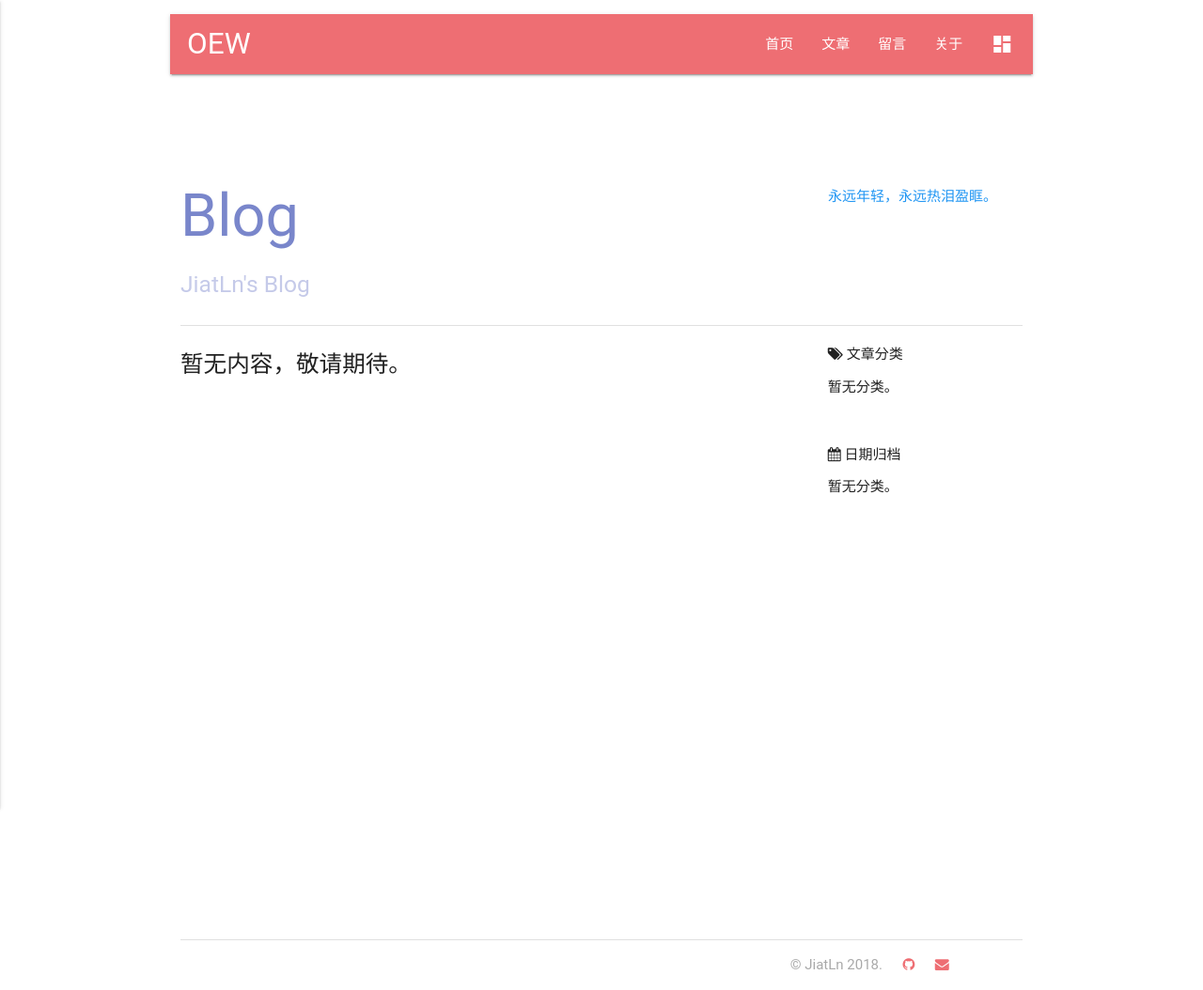
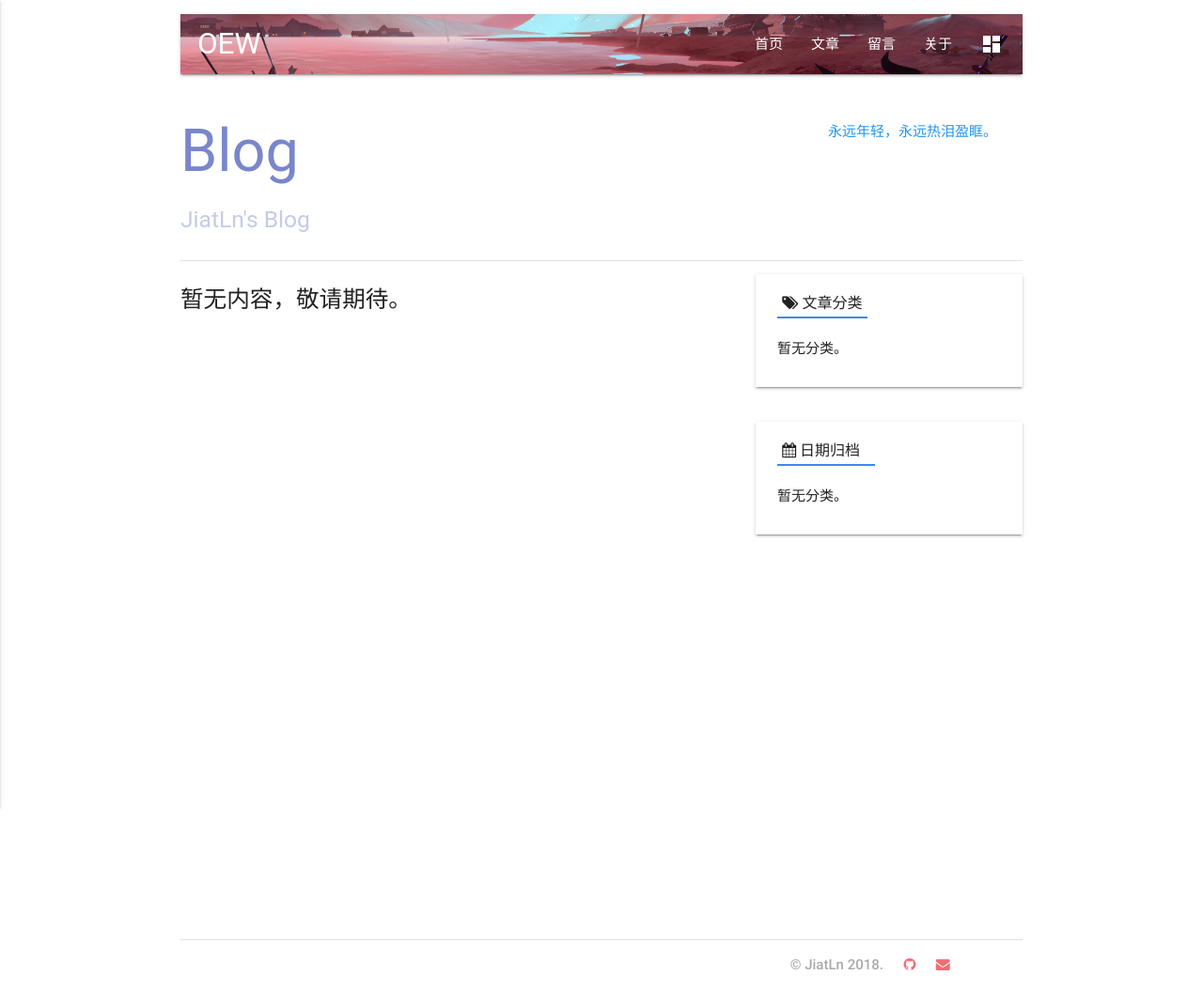
Before and after one commit to JiatLn/mysite, a Django app: template blog/templates/blog/blog_list.html in a window 1280 px wide. Shown: the whole page at 94% size. Run offline with Django 3.2, Linux system fonts and the light colour scheme; the template is opened without the code that fills it, so the values that code supplies are empty; parts of the project's set-up code (start-up, migrations or seed data) failed here and were passed over; some libraries are stand-ins or nearby versions; some web fonts are replaced.

Commit message:
前端进一步迭代

```diff
--- a/blog/templates/blog/blog_list.html
+++ b/blog/templates/blog/blog_list.html
@@ -26,7 +26,7 @@
                         <p>{{ blog.content|safe|striptags|truncatechars:'120' }}</p>
                     </div>
                     <div class="card-action">
-                        <i class="fa fa-tag" aria-hidden="true"></i> <a href="{% url 'blogs_with_type' blog.blog_type.pk %}">{{ blog.blog_type }}</a>&nbsp;&nbsp;&nbsp;&nbsp;
+                        <i class="fa fa-tag" aria-hidden="true"></i> <a href="{% url 'blogs_with_type' blog.blog_type.pk %}#banner">{{ blog.blog_type }}</a>&nbsp;&nbsp;&nbsp;&nbsp;
                         <i class="fa fa-clock-o" aria-hidden="true"></i> {{ blog.created_time|date:'Y-m-d' }}&nbsp;&nbsp;&nbsp;&nbsp;
                     </div>
                 </li>
@@ -45,30 +45,27 @@
             共有{{ blog_of_page.paginator.count }}篇文章。当前第{{ blog_of_page.number }}页，共{{ blog_of_page.paginator.num_pages }}页。
         </div>
     </div> -->
-    <div class="col l3 offset-l1 m12 s12">
-        <aside>
-            <div id="introduction" class="section scrollspy">
-                <h6><i class="fa fa-tags" aria-hidden="true"></i> 文章分类</h6>
-                <ul>
+    <div class="col l4 m12 s12">
+        <aside id="introduction" class="section scrollspy">
+            <div class="card-header"><strong><i class="fa fa-tags" aria-hidden="true"></i> 文章分类</strong></div>
+            <ul class="tags-list">
                 {% for blog_type in blog_types %}
                     <li class="chip"><a href="{% url 'blogs_with_type' blog_type.pk %}#banner">{{ blog_type.type_name }} ({{ blog_type.blog_count }})</a></li>
                 {% empty %}
                     <li>暂无分类。</li>
                 {% endfor %}
             </ul>
-            </div>
         </aside>
-        <aside>
-            <div id="introduction" class="section scrollspy">
-                <h6><i class="fa fa-calendar" aria-hidden="true"></i> 日期归档</h6>
-                <ul>
+        <br>
+        <aside id="introduction" class="section scrollspy">
+            <div class="card-header"><strong><i class="fa fa-calendar" aria-hidden="true"></i> 日期归档<strong></div>
+            <ul class="tags-list">
                 {% for blog_date, blog_count in blog_dates %}
                     <li><a href="{% url 'blogs_with_date' blog_date.year blog_date.month %}#banner">{{ blog_date|date:'Y年m月' }} ({{ blog_count }})</a></li>
                 {% empty %}
                     <li>暂无分类。</li>
                 {% endfor %}
             </ul>
-            </div>
         </aside>
     </div>
 </div>
--- a/static/css/base.css
+++ b/static/css/base.css
@@ -1,3 +1,9 @@
+body {
+    /*background-color: #f4f4f4;*/
+}
+
+
+
 /*回到顶部*/
 #toTop {
     position: fixed;
@@ -33,3 +39,19 @@ main {
 footer > ul {
     width: 30%;
 }
+
+
+/*自定义标签样式*/
+.chip {
+    background-color: #2196F3;
+    cursor: pointer;
+    border-radius: 0;
+}
+
+.chip a {
+    color: #fff;
+}
+
+.chip:hover {
+    background-color: #000;
+}
--- a/static/css/blog/blog.css
+++ b/static/css/blog/blog.css
@@ -13,7 +13,8 @@
 
 
 ul.blog-info-desc {
-    margin: 0 0 2em 1em;
+    /*margin: 0 0 2em 1em;*/
+    padding: 0 0 0 3%;
     color: #99a2aa;
 }
 
@@ -75,9 +76,14 @@ article {
     text-align: center;
 }
 
+.menu-btn:hover {
+    opacity: 0.6;
+}
+
+
 /*文章标题*/
 .article-title {
-    background-color: #332;
+    /*background-color: #332;*/
     padding: 3.6em 12%;
     line-height: 100%;
     color: #fff;
@@ -86,6 +92,39 @@ article {
 }
 
 .banner {
-    background-color: #33f;
+    /*background-color: #33f;*/
+    background: url(../../../static/images/background.jpg) center center / cover no-repeat rgb(34, 34, 34);
     margin-top: -1%;
 }
+
+
+/*文章内容*/
+.blog-content {
+    background-color: #fff;
+}
+
+
+aside {
+    background-color: #fff;
+    margin-top: 5%;
+    box-shadow: 0 2px 2px 0 rgba(0,0,0,0.14), 0 1px 5px 0 rgba(0,0,0,0.12), 0 3px 1px -2px rgba(0,0,0,0.2);
+}
+
+
+/*右边侧栏*/
+.card-header {
+    padding: 0 0 2% 8%;
+    font-size: 16px;
+}
+
+.card-header strong {
+    padding: 2% 2% 2% 2%;
+    border-bottom: 2px solid #4285f4;
+    line-height: 200%;
+}
+
+
+
+.tags-list {
+    margin-left: 8%;
+}
--- a/templates/base.html
+++ b/templates/base.html
@@ -22,9 +22,8 @@
 <main>
     {% block menu %}
     <div class="container">
-        <div class="row">
         <div class="section">
-                <nav>
+            <nav style="background: url({% static 'images/bg.jpg' %}) center center / cover no-repeat rgb(34, 34, 34); overflow: hidden;">
                 <div class="nav-wrapper">
                     <a href="#!" class="brand-logo" style="margin-left: 2%;">OEW</a>
                     <a href="#" data-activates="mobile-demo" class="button-collapse"><i class="material-icons">menu</i></a>
@@ -46,9 +45,7 @@
             </nav>
         </div>
     </div>
-    </div>
     {% endblock %}
-
     {% block banner %}
     <div class="container">
         <div class="row" id="banner">
```
Also changed, not shown: blog/templates/blog/blog_detail.html (+7 -8 lines), templates/home.html (+5 -6 lines), static/images/background.jpg (added), static/images/bg.jpg, static/images/menu_bg.jpg (added). Lines whose indentation alone changed are shown as unchanged.
